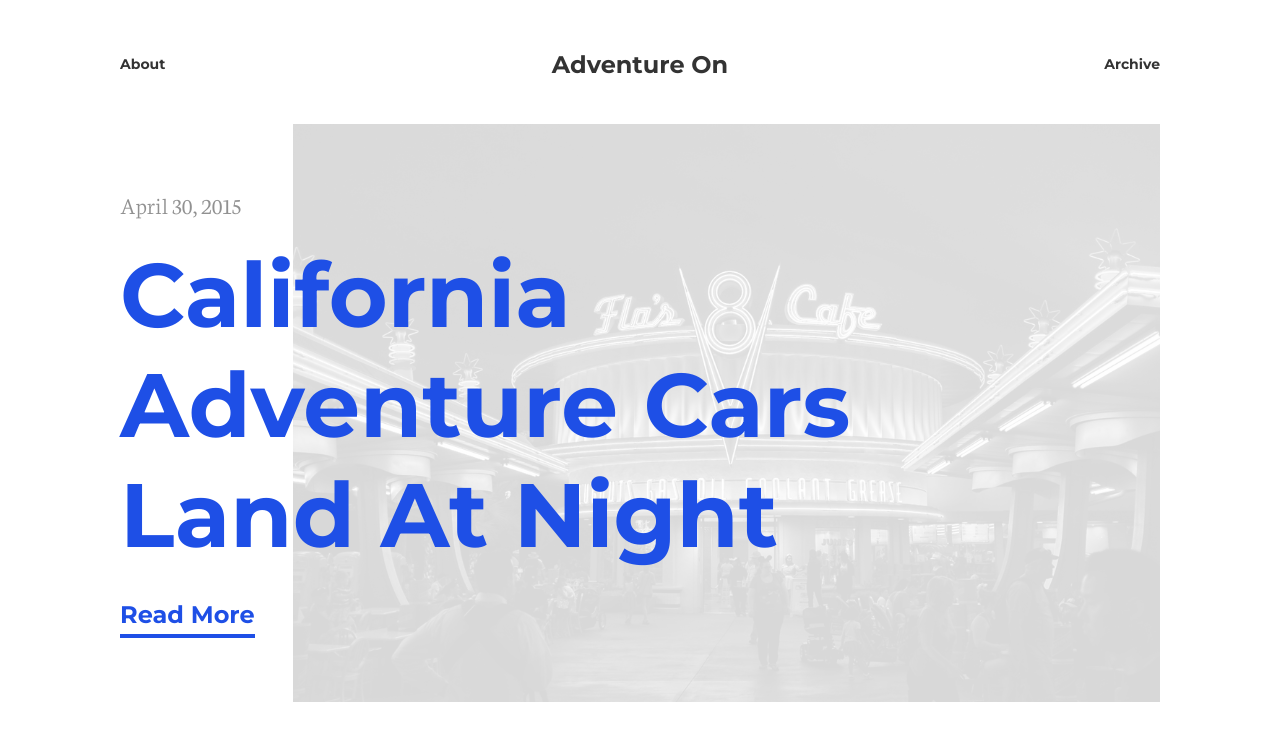
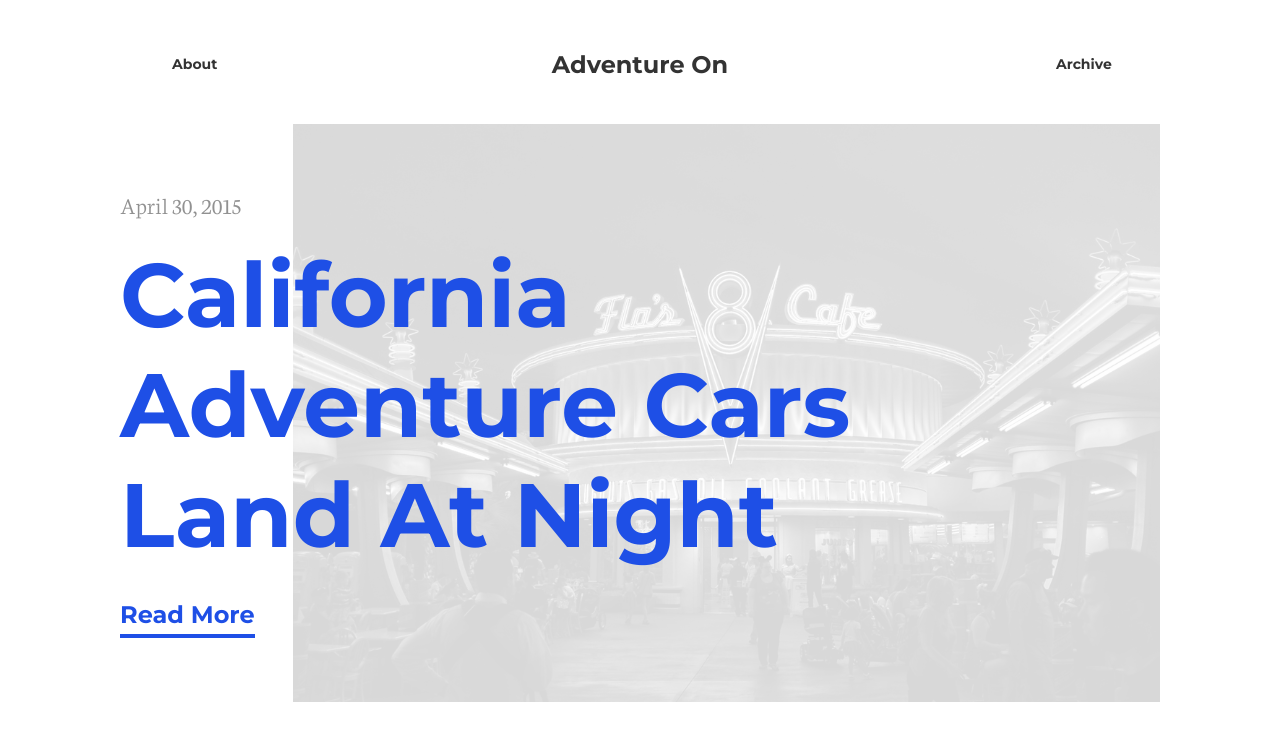
Before and after one commit to thektan/Adventure-On, a Jekyll site: the page built from index.html, in a window 1280 px wide. Shown: the top 752 px of the page. Built offline with Jekyll 4.4.1, drawn with Linux system fonts in a browser that asks for light colours; nearby versions of some CDN libraries; the list of posts is cut into pages by our own code; grey boxes are pictures that could not be loaded.

Commit message:
Added padding to navigation bar

```diff
--- a/css/main.css
+++ b/css/main.css
@@ -208,10 +208,10 @@
     font-size: 14px;
     line-height: 29px;
     margin: 0;
-    padding: 0;
-    width: 15%;
     font-weight: 700;
     color: #333333;
+    padding: 0 5%;
+    width: 5%;
 }
 
 .navigation-button.left {
```
